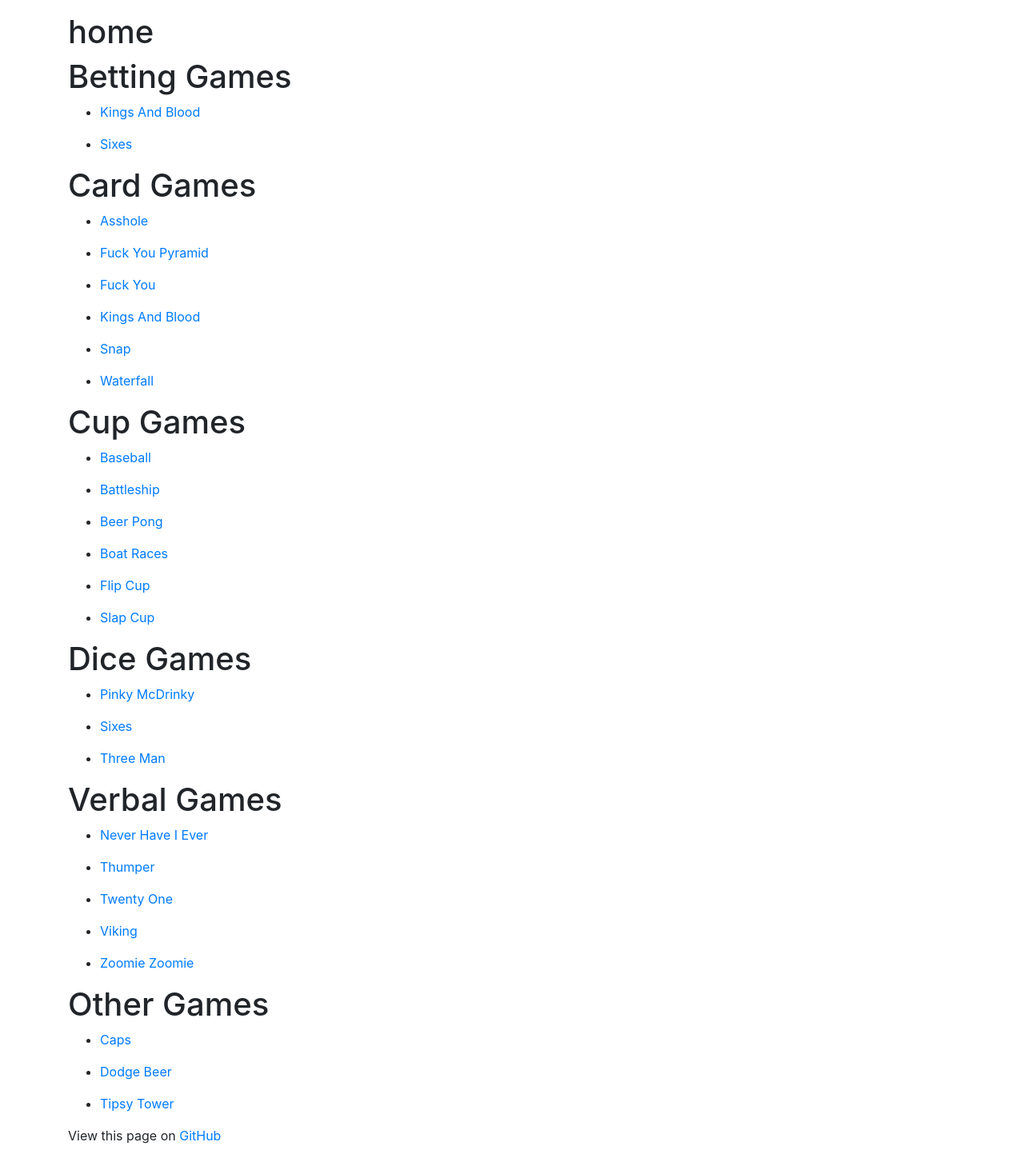
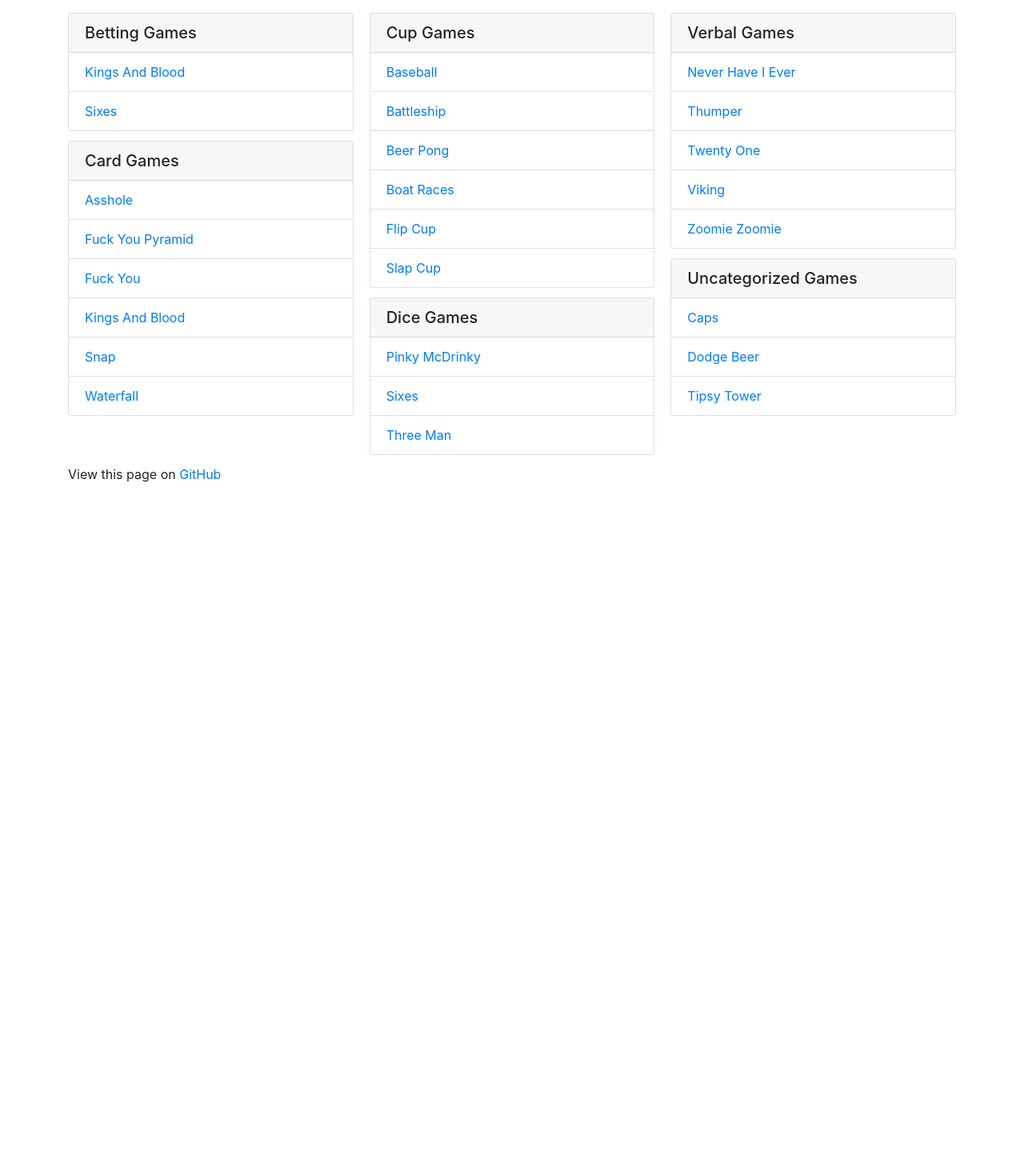
Before and after one commit to trianglefraternitymtu/blackbook, a Jekyll site: the page built from index.md, in a window 1280 px wide. Shown: the whole page at 80% size. Built offline with Jekyll 4.4.1, drawn with Linux system fonts in a browser that asks for light colours; nearby versions of some CDN libraries; after the commit the page ends 900 px from its top, so only the background shows below that.

Commit message:
Made real cards for the main layout.

```diff
--- a/_layouts/default.html
+++ b/_layouts/default.html
@@ -5,7 +5,6 @@
   <body id="page-top">
     {% include nav.html %}
     <main role="main" class="container mt-3">
-      <h1>default</h1>
       {{ content }}
     </main>
     {% include footer.html %}
--- a/_layouts/home.html
+++ b/_layouts/home.html
@@ -5,8 +5,44 @@
   <body id="page-top">
     {% include nav.html %}
     <main role="main" class="container mt-3">
-      <h1>home</h1>
-      {{ content }}
+      <div class="page-header">
+        {{ content }}
+      </div>
+      <div class="card-columns">
+        {% assign categories = site.games | map: "categories" | uniq | sort %}
+        {% unless categories == empty %}
+        {% for gameType in categories %}
+        <div class="card">
+          <h5 class="card-header">{{ gameType | capitalize }} Games</h5>
+          <ul class="list-unstyled list-group list-group-flush">
+          {% for game in site.games %}
+            {% if game.categories contains gameType %}
+            <li class="list-group-item"><a href="{{ game.url | relative_url }}" >{{ game.title }}</a></li>
+            {% endif %}
+          {% endfor %}
+          </ul>
+        </div>
+        {% endfor %}
+        {% endunless %}
+        {% assign otherGames = false %}
+        {% for game in site.games %}
+          {% if game.categories == empty %}
+          {% assign otherGames = true %}
+          {% endif %}
+        {% endfor %}
+        {% if otherGames %}
+        <div class="card">
+          <h5 class="card-header">Uncategorized Games</h5>
+          <ul class="list-unstyled list-group list-group-flush">
+          {% for game in site.games %}
+            {% if game.categories == empty %}
+            <li class="list-group-item"><a href="{{ game.url | relative_url }}" >{{ game.title }}</a></li>
+            {% endif %}
+          {% endfor %}
+          </ul>
+        </div>
+        {% endif %}
+      </div>
     </main>
     {% include footer.html %}
     {% include scripts.html %}
--- a/index.md
+++ b/index.md
@@ -1,22 +1,3 @@
 ---
 layout: home
 ---
-
-{% assign categories = site.games | map: "categories" | uniq | sort %}
-{% unless categories == empty %}
-{% for gameType in categories %}
-# {{ gameType | capitalize }} Games
-  {% for game in site.games %}
-    {% if game.categories contains gameType %}
-  - [{{ game.title }}]({{ game.url | relative_url }})
-    {% endif %}
-  {% endfor %}
-{% endfor %}
-{% endunless %}
-
-# Other Games
-{% for game in site.games %}
-  {% if game.categories == empty %}
-  - [{{ game.title }}]({{ game.url | relative_url }})
-  {% endif %}
-{% endfor %}
```
